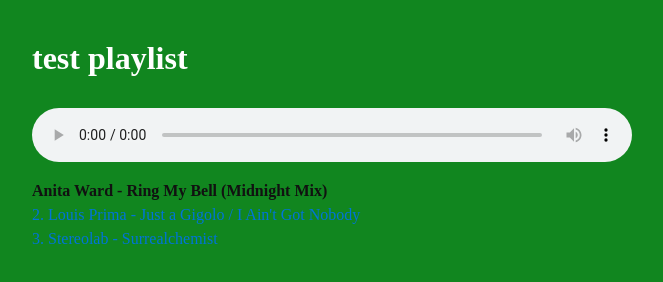
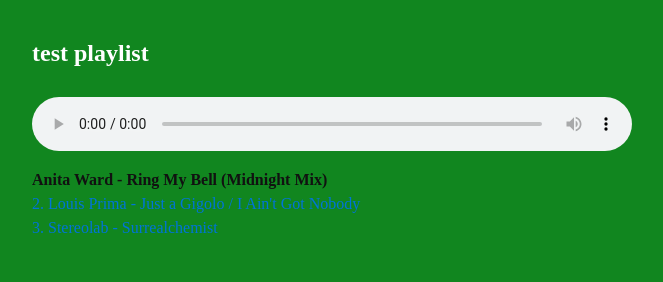
Before and after one commit to axelkodat/axelkodat.github.io, a plain HTML site: page music/testplaylist.html in a window 1280 px wide. Shown: the whole page, without its empty margins (308-971 px from the left). Drawn offline with Linux system fonts and the light colour scheme.

Commit message:
Update testplaylist.html

```diff
--- a/music/testplaylist.html
+++ b/music/testplaylist.html
@@ -44,7 +44,7 @@
 
 <body bgcolor="#11861F" leftmargin="35" topmargin="35">
 
-<h1>test playlist</h1>
+<h2>test playlist</h2>
 <audio id="player" controls></audio>
 
 <ul id="playlist">
```
